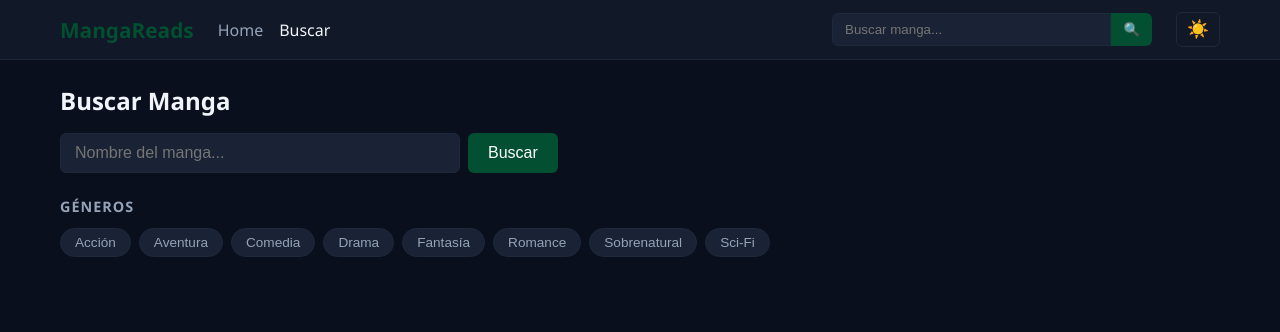
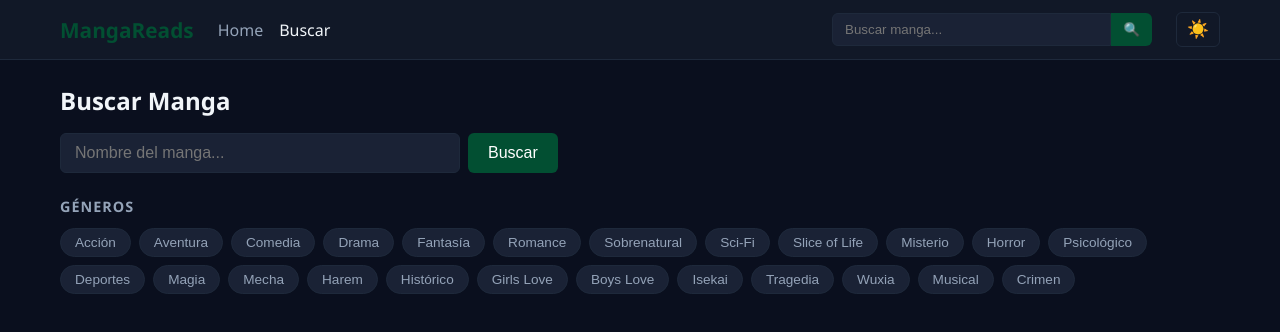
Before and after one commit to mendez-b/ManVez, a Vue app in the folder frontend-app/: page /search in a window 1280 px wide. Shown: the top 332 px of the page. Built offline with nearby package versions, Linux system fonts and the light colour scheme.

Commit message:
agrege más géneros en el filtro de búsqueda

```diff
--- a/frontend-app/src/views/SearchView.vue
+++ b/frontend-app/src/views/SearchView.vue
@@ -61,7 +61,7 @@ const selectedGenres = ref([])
 
 // Géneros más comunes de MangaDex (IDs reales)
 const genres = [
-  { id: '391b0423-d847-456f-aff0-8b0cfc03066b', name: 'Acción' },
+    { id: '391b0423-d847-456f-aff0-8b0cfc03066b', name: 'Acción' },
   { id: 'e5301a23-ebd9-49dd-a0cb-2add944c7fe9', name: 'Aventura' },
   { id: '4d32cc48-9f00-4cca-9b5a-a839f0764984', name: 'Comedia' },
   { id: 'b9af3a63-f058-46de-a9a0-e0c13906197a', name: 'Drama' },
@@ -69,6 +69,22 @@ const genres = [
   { id: 'f8f62932-27da-4fe4-8ee1-6779a8c5edba', name: 'Romance' },
   { id: '07251805-a27e-4d59-b488-f0bfbec15168', name: 'Sobrenatural' },
   { id: '256c8bd9-4904-4360-bf4f-508a76d67183', name: 'Sci-Fi' },
+  { id: 'db9ce55f-8370-4478-9b3b-f3b453a4b4d8', name: 'Slice of Life' },
+  { id: '36fd93ea-e8b8-4741-a9a3-2a3c1b8ef2a5', name: 'Misterio' },
+  { id: 'ee968100-4191-4968-93d3-f82d72be7e46', name: 'Horror' },
+  { id: 'cdad7e68-1419-41d4-b401-16cb21ba7905', name: 'Psicológico' },
+  { id: '5ca48985-9a9d-4bd8-be29-80dc0303db72', name: 'Deportes' },
+  { id: 'a1f53773-c69a-4ce5-8cab-fffcd90b1565', name: 'Magia' },
+  { id: '87cc87cd-a395-47af-b27a-93258283bbc6', name: 'Mecha' },
+  { id: 'aafb99c1-7f60-43fa-b75f-fc9502ce29c7', name: 'Harem' },
+  { id: '2d1f5d56-a1e5-4d0d-a961-2193588b08ec', name: 'Histórico' },
+  { id: 'a3c67850-4684-404e-9b7f-c69850ee5da6', name: 'Girls Love' },
+  { id: '423e2eae-a7a2-4a8b-ac03-a8351462d71d', name: 'Boys Love' },
+  { id: '9ab53f92-3eed-4e9b-903a-917c86035ee3', name: 'Isekai' },
+  { id: 'ace04997-f6bd-436e-b261-779182193d3d', name: 'Tragedia' },
+  { id: 'b29d6a3d-1569-4e7a-8cef-cf652e3b5b61', name: 'Wuxia' },
+  { id: '4485491f-2b5e-4c11-8fdf-1a35a04b77c9', name: 'Musical' },
+  { id: '5fff9cde-849c-4d78-aab0-0d52b2ee1d25', name: 'Crimen' },
 ]
 
 function toggleGenre(id) {
```
